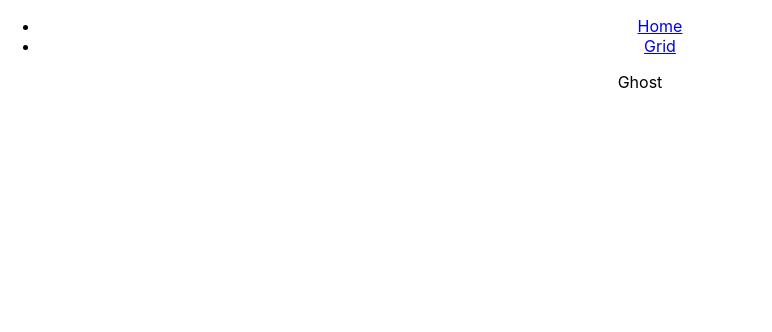
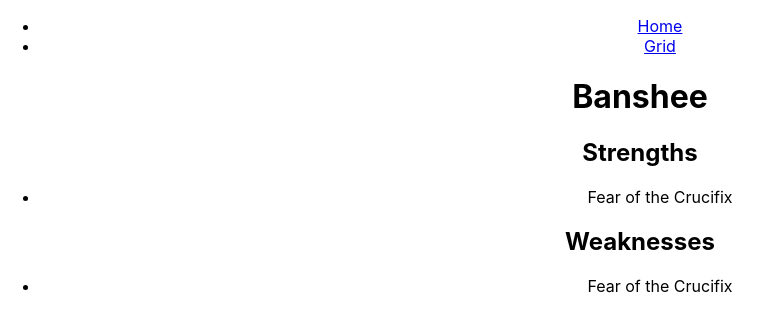
Before and after one commit to lebull/PhasmophobiaQuickGrid, a React (Create React App) app: page /ghost/Banshee in a window 1280 px wide. Shown: the top 332 px of the page, without its empty margins (0-772 px from the left). Built offline with nearby package versions, Linux system fonts and the light colour scheme.

Commit message:
Implement ghost info page.

```diff
--- a/src/data/adhoc.ts
+++ b/src/data/adhoc.ts
@@ -4,8 +4,8 @@ export interface IGhostType {
     name: string,
     description: string,
     testTypes: Array<ITestType>,
-    strengths: Array<IItemType | string>,
-    weaknesses: Array<IItemType | string>,
+    strengths: Array<string>,
+    weaknesses: Array<string>,
     //Aggression,
     //Wander,
     //Territorial
@@ -20,7 +20,11 @@ export interface IItemType {
     name: string,
 }
 
-export const TestTypes = {
+export type ItemType = {
+    name: string
+}
+
+export const TestTypes  = {
     EMF: <ITestType> {
         name: "EMF Over 5",
         description: "EMF has been seen at least once at the maximum level of 5."
@@ -48,13 +52,13 @@ export const TestTypes = {
 };
 
 export const ItemTypes = {
-    SmudgeSticks: <IItemType> {
+    SmudgeSticks: <ItemType> {
         name : "Smudge Sticks",
     },
-    Crusefix: <IItemType> {
+    Crusefix: <ItemType> {
         name : "Crusefix",
     },
-    Salt: <IItemType> {
+    Salt: <ItemType> {
         name : "Salt",
     },
 }
@@ -65,14 +69,14 @@ export const GhostTypes = [
         description: `A Spirit is the most common type of ghost in Phasmophobia. This doesn’t mean it isn’t a handful, however. Players should find Spirits at the sites of their unexplained deaths.`,
         testTypes: [TestTypes.SpiritBox, TestTypes.Fingerprints, TestTypes.GhostWriting],
         strengths: [],
-        weaknesses: [ItemTypes.SmudgeSticks],
+        weaknesses: ["Smudge Sticks"],
     },
     <IGhostType> {
         name: "Wraith",
         description: `A Wraith can fly, meaning you cannot track them with footsteps. Wraiths can travel through walls, too. Have some Salt on you to help with a Wraith attack; Wraiths don’t love Salt.`,
         testTypes: [TestTypes.Fingerprints, TestTypes.Temperature, TestTypes.SpiritBox],
         strengths: ["Cannot be tracked by footsteps"],
-        weaknesses: [ItemTypes.Salt],
+        weaknesses: ["Salt"],
     },
     <IGhostType> {
         name: "Phantom",
--- a/src/pages/Ghost.tsx
+++ b/src/pages/Ghost.tsx
@@ -1,5 +1,35 @@
 import React from "react";
+import { useParams } from "react-router";
+import { GhostTypes, ItemType } from "../data/adhoc";
 
 export const Ghost = () => {
-    return <div>Ghost</div>
+
+    interface ParamTypes {
+        name: string
+      }
+    let { name } = useParams<ParamTypes>();
+
+    let ghost = Object.entries(GhostTypes)
+        .map(([key, ghost]) => ghost )
+        .find(ghost => ghost.name === name);
+
+    if(!ghost){
+        return <div>Placeholder 404</div>
+    }
+
+    return (
+        <div>
+            <h1>
+                { ghost.name }
+            </h1>
+            <h2>Strengths</h2>
+            <ul>
+                 { ghost.weaknesses.map( (weakness, index) => { debugger; return <li key={index}>{ weakness }</li>; } ) }
+            </ul>
+            <h2>Weaknesses</h2>
+            <ul>
+                 { ghost.weaknesses.map( (weakness, index) => <li key={index}>{weakness}</li> ) }
+            </ul>
+        </div>
+    );
 };
--- a/src/pages/Home.tsx
+++ b/src/pages/Home.tsx
@@ -1,22 +1,14 @@
 import React from "react";
-import { GhostTypes, TestTypes } from "../data/adhoc";
+import { Link } from "react-router-dom";
+import { GhostTypes } from "../data/adhoc";
 
 export const Home = () => {
 
     return <div>
         <h1>Ghosts:</h1>
         <ul>
-            { GhostTypes.map(ghostType => {
-                return (<li key={ghostType.name}>{ghostType.name}</li>)
-            })}
-         </ul>
-         <ul>
-            { Object.entries(TestTypes).map(([key, testType]) => {
-                return (
-                    <li key={key}>
-                        { testType.name }
-                    </li>
-                )
+            { Object.entries(GhostTypes).map(([key, ghostType]) => {
+                return (<li><Link to={`/ghost/${ghostType.name}`}>{ ghostType.name }</Link></li>)
             })}
          </ul>
     </div>;
```
